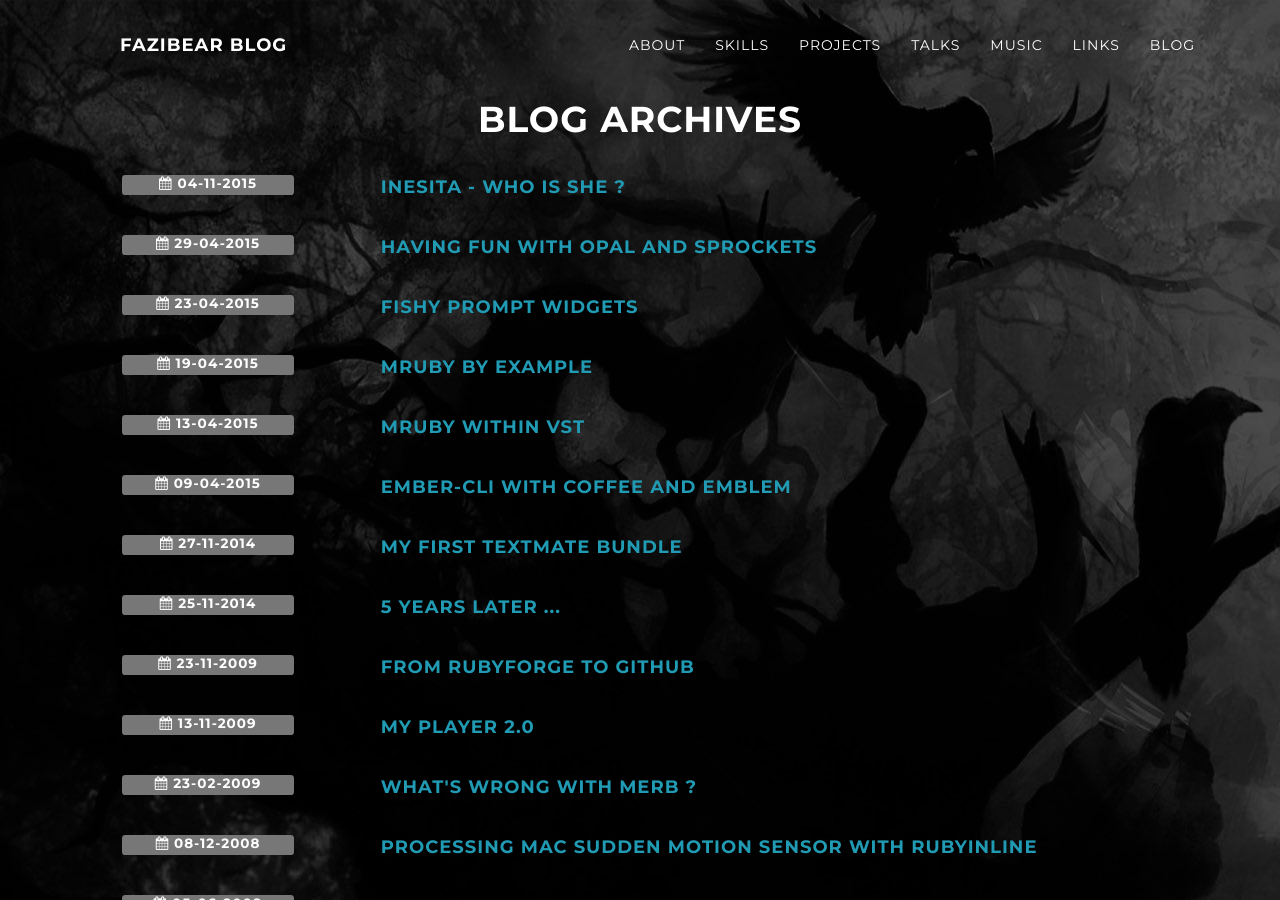
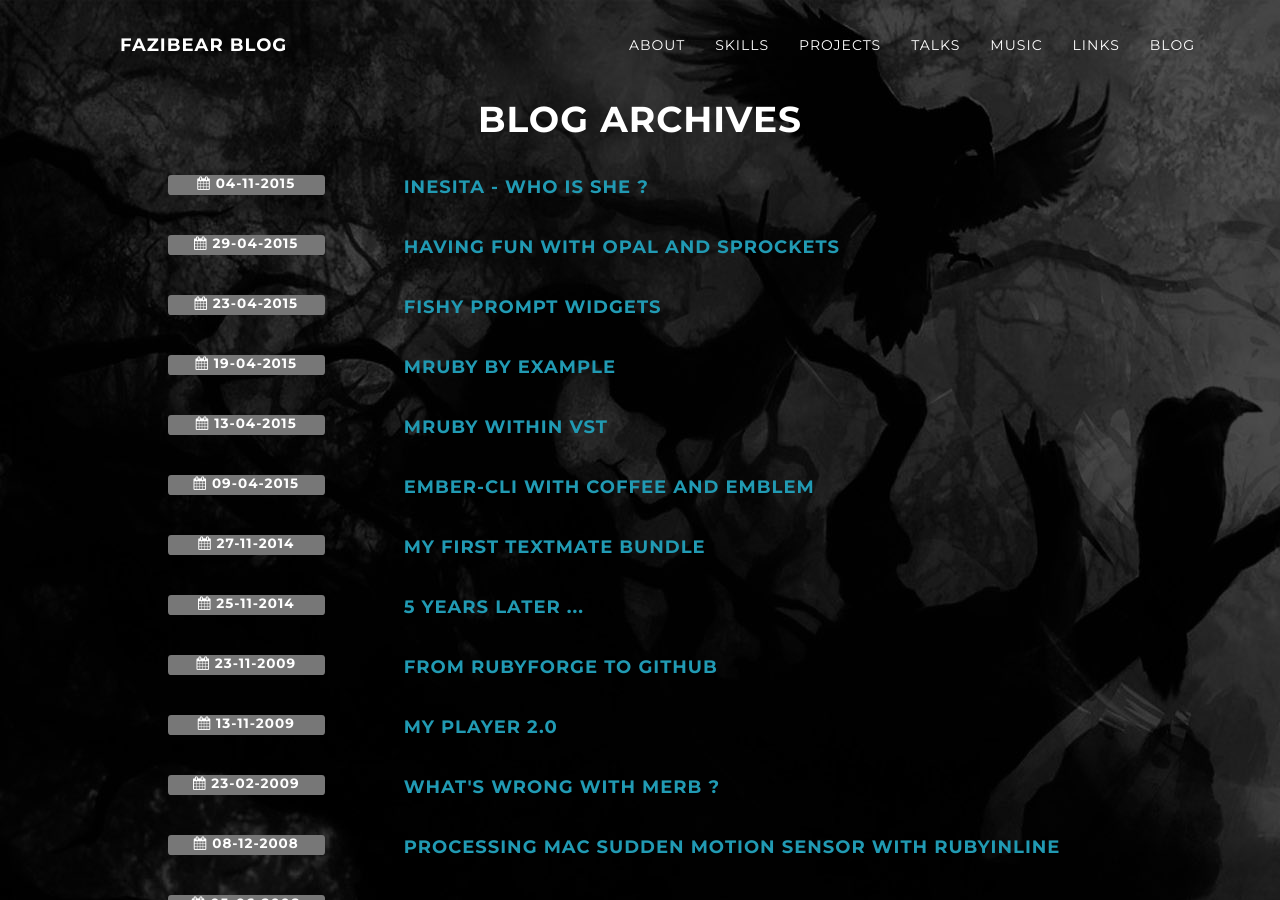
Before and after one commit to fazibear/fazibear.github.io, a Jekyll site: the page built from blog.html, in a window 1280 px wide and 900 px high. Built offline with Jekyll 4.4.1, drawn with Linux system fonts in a browser that asks for light colours; some web fonts are replaced; Markdown is read by kramdown in place of the engine named in the settings.

Commit message:
update layout

```diff
--- a/_includes/post.html
+++ b/_includes/post.html
@@ -1,5 +1,5 @@
 <!-- Posts Section -->
-<section id="post" class="container content-section text-center">
+<section id="post" class="container text-center">
   <article itemscope="" itemtype="http://schema.org/BlogPosting">
     <header>
       <h2 itemprop="name headline">{{ page.title }}</h2>
--- a/_includes/posts.html
+++ b/_includes/posts.html
@@ -1,5 +1,5 @@
 <!-- Posts Section -->
-<section id="posts" class="container content-section text-center">
+<section id="posts" class="container text-center">
   <h1>Blog Archives</h1>
   {% for post in site.posts %}
   <div class="row">
```
Also changed, not shown: _posts/2015-11-04-inesita-who-is-she-.md (+1 -1 lines), Gemfile.lock, _layouts/posts.html (line endings or trailing spaces).
